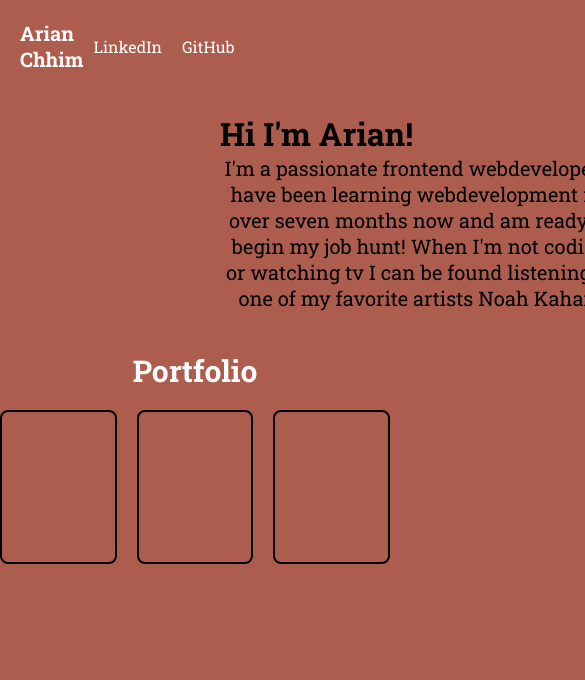
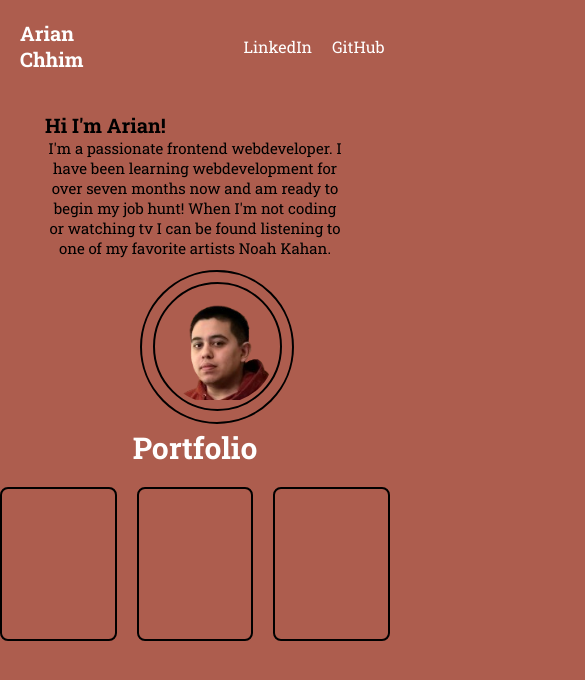
Before and after one commit to arianchhim978/Portfolio, a plain HTML site: page index.html in a window 390 px wide. Shown: the top 680 px of the page, 585 px wide, since content can reach past the window. Drawn offline with Linux system fonts and the light colour scheme; a web font is replaced by a local one.

Commit message:
Update style.css

```diff
--- a/style.css
+++ b/style.css
@@ -110,3 +110,27 @@ color:white;
     height:150px;
     border-radius:8px;
 }
+
+@media only screen and (max-width:600px){
+.text{
+    font-size:10px;
+    width:300px;
+    margin-left:auto;
+    margin-right:auto;
+}
+.underlineEffect{
+    font-size:15px;
+}
+
+header{
+    gap:150px;
+}
+.circle{
+    left:140px;
+    top:270px;
+}
+.white{
+    padding-top:150px;
+}
+
+}
```
